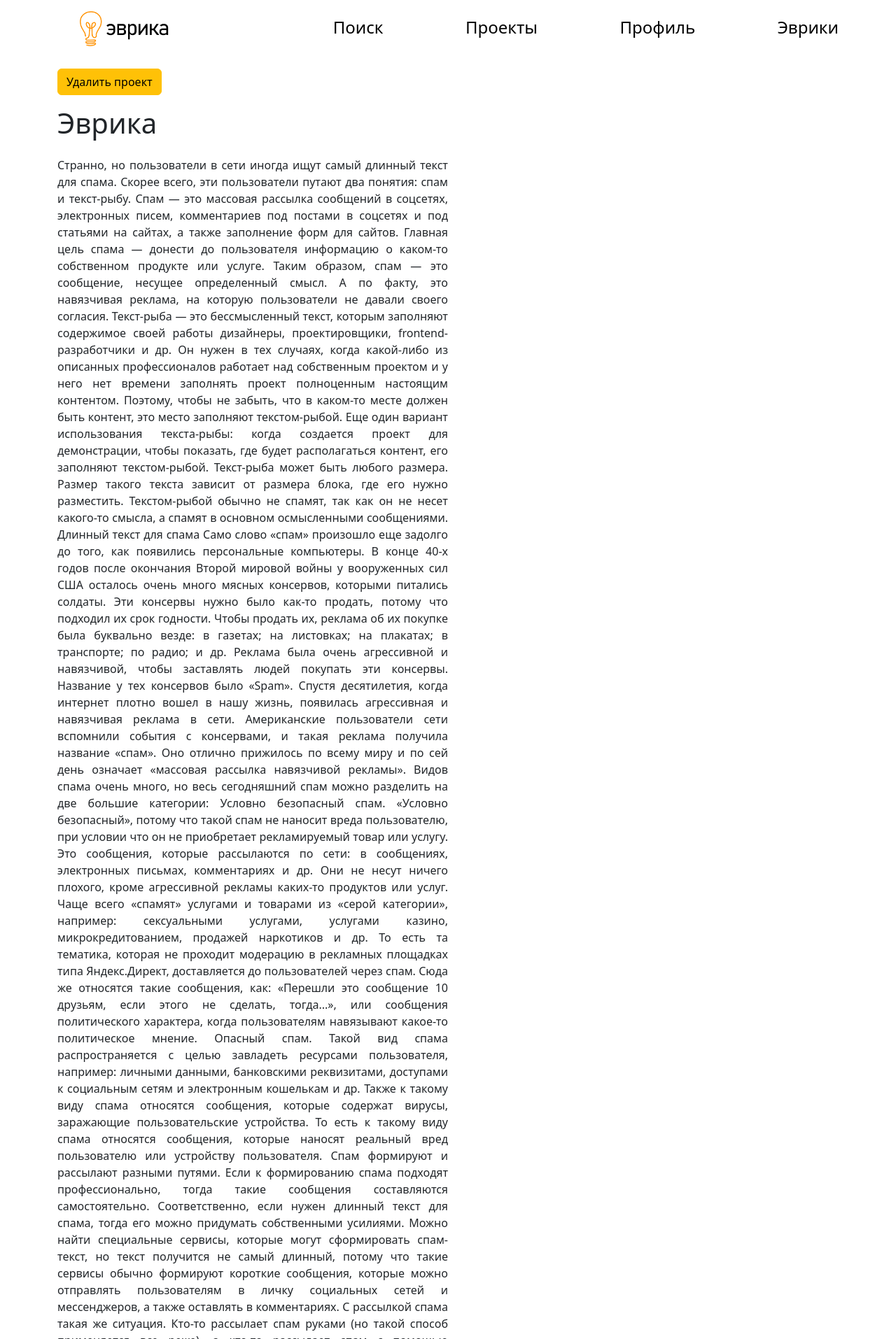
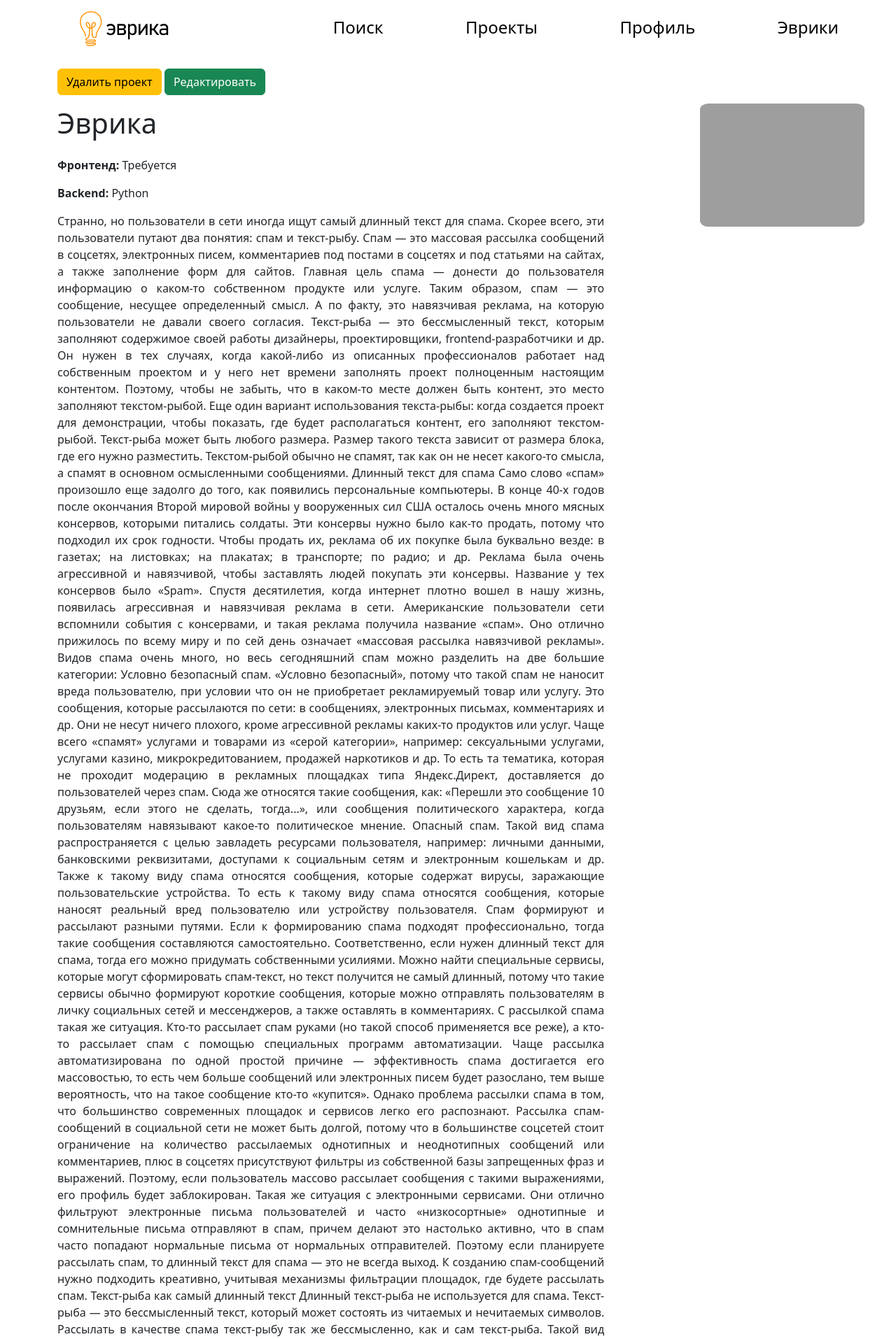
Before and after one commit to feeelin/eureka, a Flask app: page /projects/1 in a window 1280 px wide. Shown: the top 1914 px of the page at 70% size. Run offline with Flask 3, Linux system fonts and the light colour scheme; a user stored in the database is signed in; grey boxes are pictures that could not be loaded.

Commit message:
The project profile page update
Was updated:
- Small frontend changes

Was added:
- The project image now displaying on the page

```diff
--- a/static/css/style.css
+++ b/static/css/style.css
@@ -34,15 +34,15 @@
 }
 
 .profile_text{
-  max-width: 50%;
+  max-width: 70%;
   margin-right: auto;
 }
 
 .profile_image{
-  height: 500px;
-  margin-right: 0px;
-  margin-left: auto;
-  border-radius: 10px;
+    margin-left: 41%;
+    margin-top: 15%;
+    max-width: 70%;
+    border-radius: 5%;
 }
 
 .reg_img{
--- a/templates/main.html
+++ b/templates/main.html
@@ -20,8 +20,8 @@
 <li>Заполните профиль и выберите специализацию</li>
 <li>Найдите интересующие проекты в "Поиске"</li>
 <li>Отправьте отклики фаундерам этих проектов!</li>
-<li>Ожидайте появления ответа на вкладке ваших Эврик!</li>
-<li>Если Эврика! случилась, вы получите контакт фаундера и сможете с ним связаться!</li>
+<li>Ожидайте появления ответа на вкладке ваших <b>Эврик!</b></li>
+<li>Если <b>Эврика!</b> случилась, вы получите контакт фаундера и сможете с ним связаться!</li>
 </ol>
 </div>
 <img class="second_arch" src="static/images/3.png" alt="arch photo">
--- a/templates/project_profile.html
+++ b/templates/project_profile.html
@@ -5,6 +5,8 @@
 <div class="profile_text">
 {% if user.id == project.founder_id %}
 <a class='btn btn-warning' href="/projects/{{project.id}}/delete">Удалить проект</a>
+<a class='btn btn-success' href="/projects/{{project.id}}/edit">Редактировать</a>
+
 {% else %}
 {% if like %}
 <p style='color:#8aff15'>Вы откликнулись на этот проект</p>
@@ -13,10 +15,7 @@
 {% endif %}
 {% endif %}
 <h1 class="py-3">{{project.title}}</h1>
-{% if project.about %}
-<p style="text-align: justify">{{project.about}}</p>
-{% endif %}
-<p><b>Фронтенд:</b>
+        <p><b>Фронтенд:</b>
 {% if project.front_language %}
 Требуется
 {% else %}
@@ -26,10 +25,13 @@
 <p>
 <b>Backend: </b> {{project.back_language}}
 </p>
+{% if project.about %}
+<p style="text-align: justify">{{project.about}}</p>
+{% endif %}
 </div>
-<div>
-{%if project.img%}
-<img class='profile_image' src="{{project.img}}">
+<div class="profile-image-container">
+{%if project.image%}
+<img class="profile_image" src='{{project.image}}'>
 {%endif%}
 </div>
 </div>
```
Also changed, not shown: instance/eureka.db.
